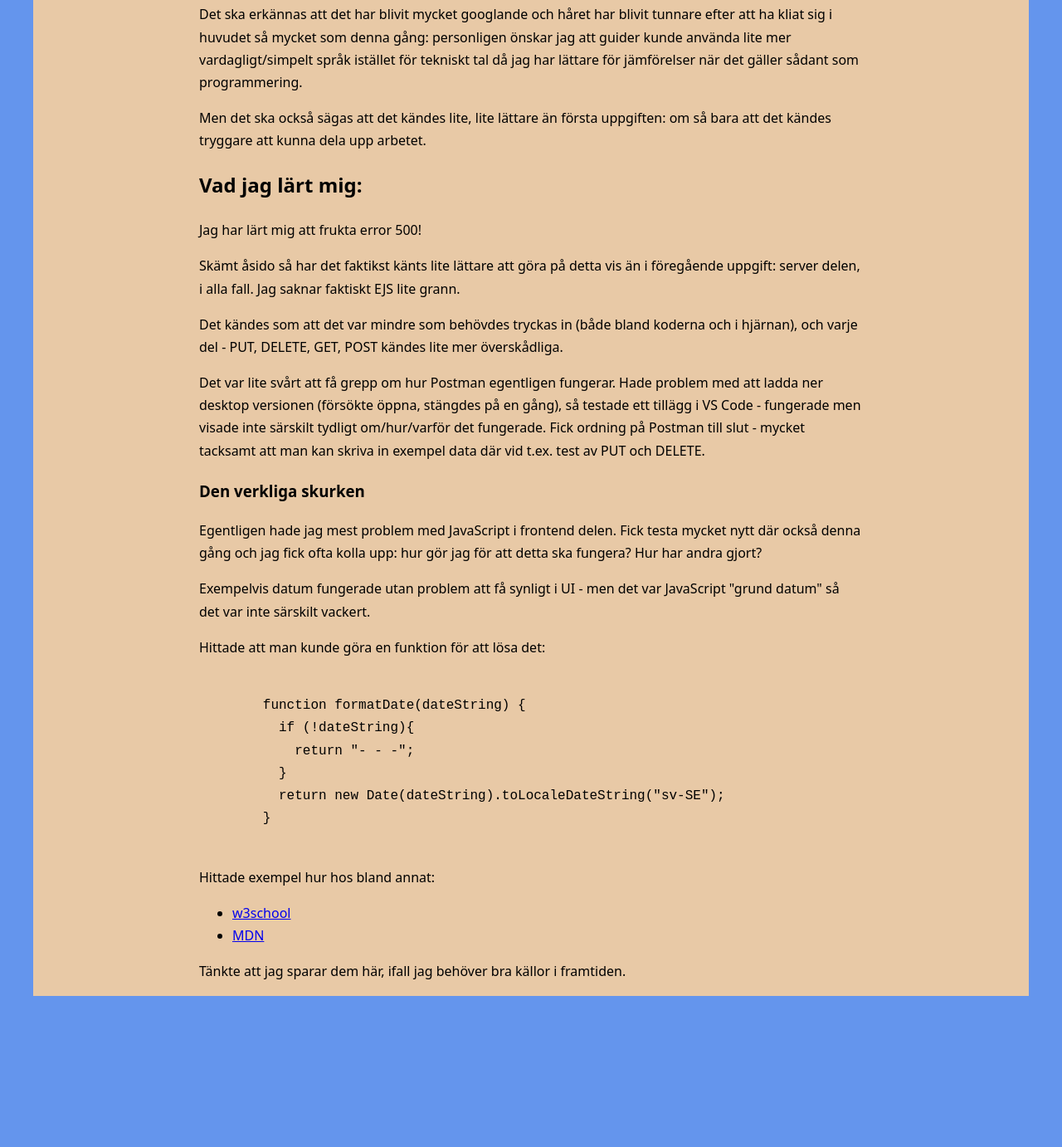
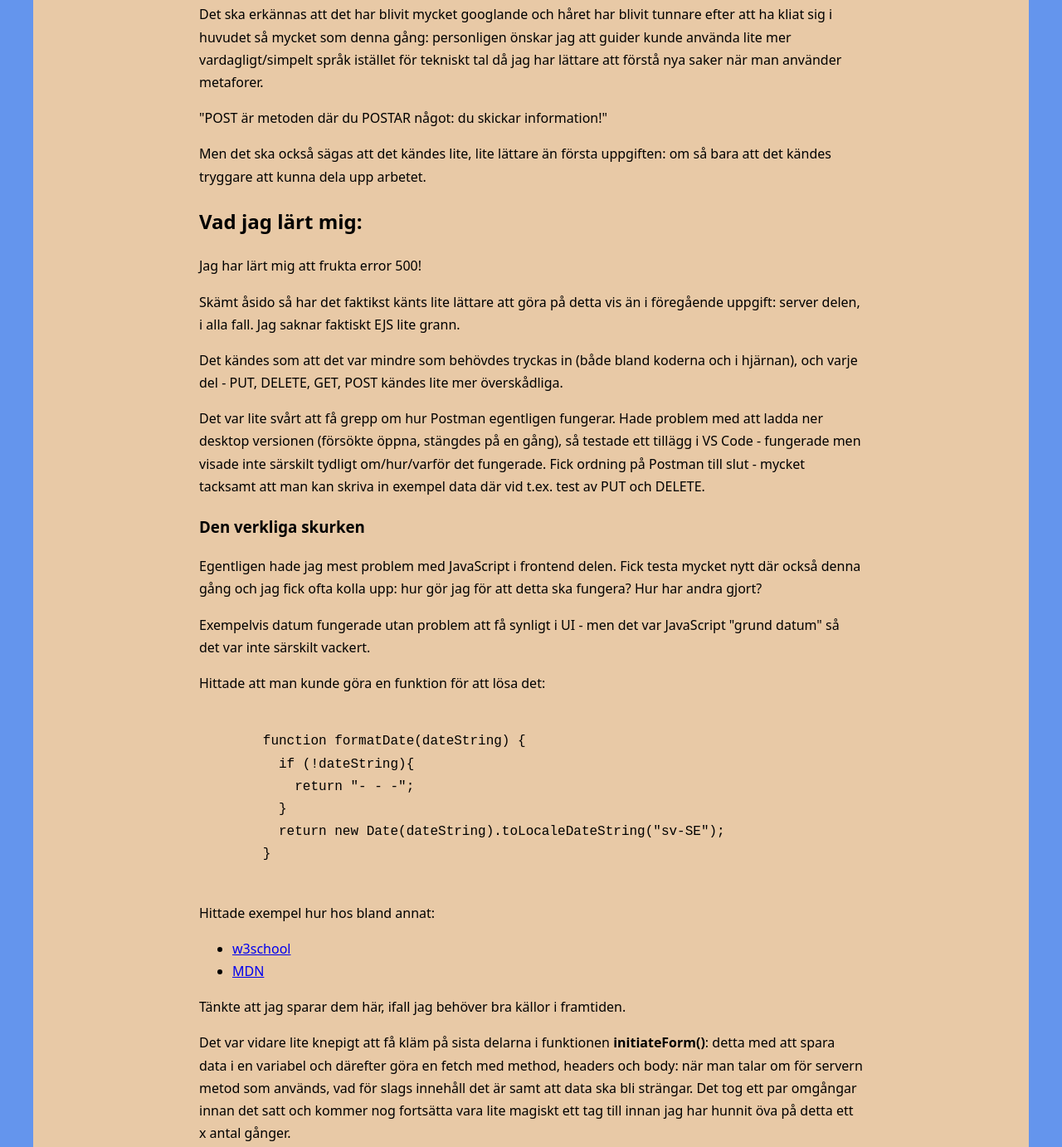
Before and after one commit to Kiim94/labb2-front-server, a website built with Vite: page about.html in a window 1280 px wide. Shown: the part 438-1820 px from the top of the page at 83% size. Before the commit the page ends 1638 px from the top, so only its background shows below. Built offline with nearby package versions, Linux system fonts and the light colour scheme.

Commit message:
Skrivit i about-delen

```diff
--- a/about.html
+++ b/about.html
@@ -27,8 +27,8 @@
     </ul>
     <p>Än en gång har det varit svårt: först att få en fungerande server och därefter försöka koppla det till en frontend.</p>
     <p>Det ska erkännas att det har blivit mycket googlande och håret har blivit tunnare efter att ha kliat sig i huvudet så mycket som denna gång:
-      personligen önskar jag att guider kunde använda lite mer vardagligt/simpelt språk istället för tekniskt tal då jag har lättare för jämförelser när det
-      gäller sådant som programmering.</p>
+      personligen önskar jag att guider kunde använda lite mer vardagligt/simpelt språk istället för tekniskt tal då jag har lättare att förstå nya saker när man använder metaforer.</p>
+    <p>"POST är metoden där du POSTAR något: du skickar information!"</p>
     <p>Men det ska också sägas att det kändes lite, lite lättare än första uppgiften: om så bara att det kändes tryggare att kunna dela upp arbetet.</p>
     <h2>Vad jag lärt mig:</h2>
     <p>Jag har lärt mig att frukta error 500!</p>
@@ -57,7 +57,8 @@
         <li><a href="https://developer.mozilla.org/en-US/docs/Web/JavaScript/Reference/Global_Objects/Date/toLocaleDateString"> MDN</a></li>
       </ul>
     <p>Tänkte att jag sparar dem här, ifall jag behöver bra källor i framtiden.</p>
-
+    <p>Det var vidare lite knepigt att få kläm på sista delarna i funktionen <b>initiateForm()</b>: detta med att spara data i en variabel och därefter göra en fetch med method, headers och body: när man talar om för servern
+    metod som används, vad för slags innehåll det är samt att data ska bli strängar. Det tog ett par omgångar innan det satt och kommer nog fortsätta vara lite magiskt ett tag till innan jag har hunnit öva på detta ett x antal gånger.</p>
 
 
     </div>
```
